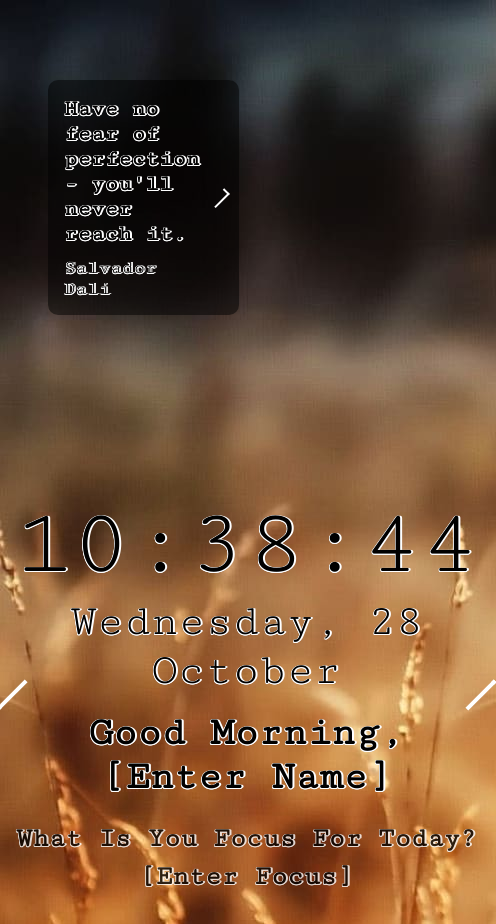
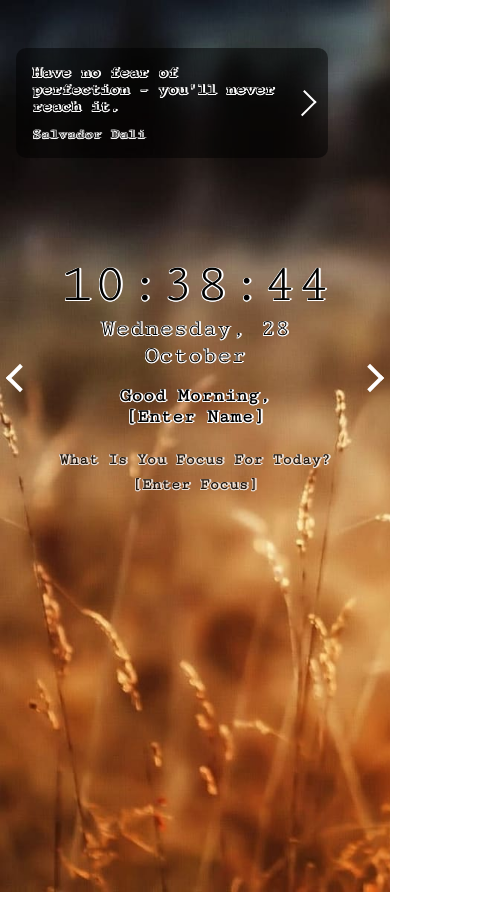
Before and after one commit to Alina1317/momentum, a plain HTML site: page index.html in a window 390 px wide. Shown: the whole page, 496 px wide, since content can reach past the window. After the commit the page ends 892 px from the top, so only its background shows below. Drawn offline with Linux system fonts and the light colour scheme; no server answers.

Commit message:
feat: add adaptive

```diff
--- a/style.css
+++ b/style.css
@@ -6,9 +6,10 @@
 
 body {
   font-family: 'Cutive Mono', monospace;
-  height: 100vh;
+  min-height: 100vh;
   transition: background-image 2s linear;
   transition-duration: 2s;
+  background-size: cover;
 }
 
 #citate {
@@ -59,6 +60,7 @@ body {
   align-items: center;
   margin: 0 auto;
   max-width: 95%;
+  margin-bottom: 1rem;
 }
 
 #btn-left,
@@ -158,7 +160,70 @@ h2 {
 }
 
 @media(max-width: 768px) {
+  #citate {
+    margin: 3rem 0 9rem 1rem;
+    max-width: 80%;
+  }
+
+  #quote-text {
+    font-size: 1rem;
+  }
+
+  #quote-autor {
+    font-size: 0.9rem;
+  }
+
+  #btn-small-right {
+    width: 20px;
+    height: 20px;
+  }
+
+  #btn-left,
+  #btn-right {
+    width: 20px;
+    height: 20px;
+  }
+
+  #content {
+    width: 80%;
+  }
+
   #time {
-    font-size: 6rem;
+    font-size: 5.5rem;
+  }
+
+  #date {
+    font-size: 1.8rem;
+  }
+
+  h1 {
+    font-size: 1.5rem;
+  }
+
+  h2 {
+    font-size: 1.2rem;
   }
 }
+
+@media(max-width: 468px) {
+   #citate {
+    margin: 3rem 0 6rem 1rem;
+    max-width: 80%;
+  }
+
+  #time {
+    font-size: 3.5rem;
+  }
+
+  #date {
+    font-size: 1.5rem;
+  }
+
+  h1 {
+    font-size: 1.2rem;
+  }
+
+  h2 {
+    font-size: 1rem;
+  }
+}
```
